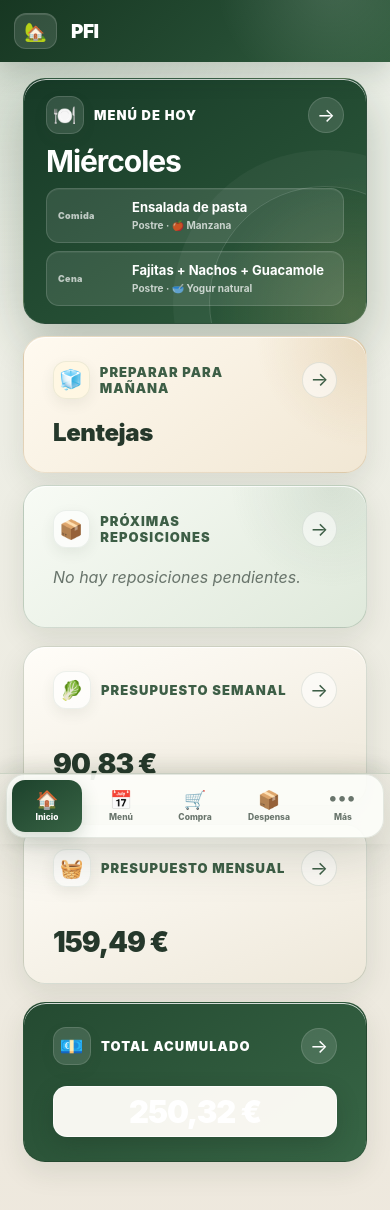
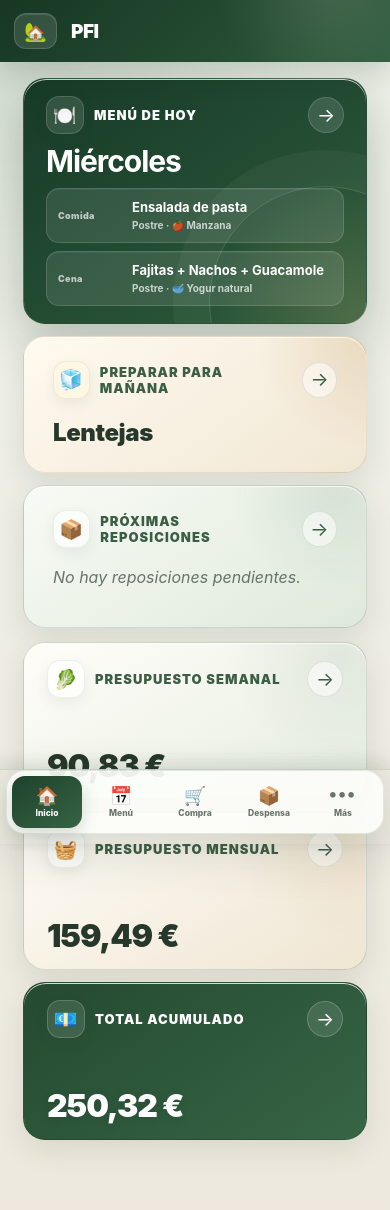
Before and after one commit to adrianezq-lang/pfi-planificador-familiar, a React (Vite) app: page / in a window 390 px wide. Shown: the top 1210 px of the page. Built offline with nearby package versions, Linux system fonts and the light colour scheme.

Commit message:
fix: pulir PFI móvil a partir de capturas reales
Corrige contraste de Total acumulado, compacta presupuestos y Compra, reinicia scroll al navegar y amplía la zona segura de la barra inferior.

```diff
--- a/src/App.tsx
+++ b/src/App.tsx
@@ -6,6 +6,7 @@ import './styles/premium-modern.css';
 import './styles/premium-navigation.css';
 import './styles/premium-final.css';
 import './styles/pro-product.css';
+import './styles/mobile-visual-fixes.css';
 import BottomNav from './components/NavegacionInferior';
 import NavegacionRecetario from './components/NavegacionRecetario';
 import ContextoFamiliar from './components/ContextoFamiliar';
@@ -53,6 +54,10 @@ function App() {
     (destino: Pantalla) => startTransition(() => setPantalla(destino)),
     [],
   );
+
+  useEffect(() => {
+    window.scrollTo({ top: 0, left: 0, behavior: 'auto' });
+  }, [pantalla]);
 
   const menusSemanasCompra = useMemo(
     () => planMensual.map((semana) => menuEfectivoSemana(semana, excepciones)),
--- /dev/null
+++ b/src/styles/mobile-visual-fixes.css
@@ -0,0 +1,157 @@
+/* Ajustes derivados de revisión visual en móvil real.
+   Mantienen el lenguaje pro, mejoran contraste y reducen scroll innecesario. */
+
+/* El total acumulado nunca debe quedar blanco sobre una pastilla clara. */
+.budget-card--total .budget-amount {
+  width: auto !important;
+  max-width: none !important;
+  padding: 0 !important;
+  border: 0 !important;
+  border-radius: 0 !important;
+  background: transparent !important;
+  box-shadow: none !important;
+  color: #ffffff !important;
+  text-align: left !important;
+  text-shadow: 0 1px 8px rgba(0, 0, 0, 0.12);
+}
+
+.budget-card--total .home-card__icon,
+.budget-card--total .home-card__arrow {
+  border-color: rgba(255, 255, 255, 0.18) !important;
+  background: rgba(255, 255, 255, 0.11) !important;
+}
+
+/* Presupuestos con identidad visual distinta sin perder sobriedad. */
+.budget-grid > .budget-card:not(.budget-card--total):first-child {
+  background:
+    radial-gradient(circle at 92% 8%, rgba(82, 116, 90, 0.10), transparent 32%),
+    linear-gradient(150deg, #fffdf8, #e6eee2) !important;
+}
+
+.budget-grid > .budget-card:not(.budget-card--total):nth-child(2) {
+  background:
+    radial-gradient(circle at 92% 8%, rgba(183, 138, 69, 0.12), transparent 32%),
+    linear-gradient(150deg, #fffdf8, #efe5d2) !important;
+}
+
+@media (max-width: 720px) {
+  /* Más contenido útil por pantalla: las tarjetas de presupuesto eran demasiado altas. */
+  .home-page {
+    padding-bottom: calc(148px + env(safe-area-inset-bottom)) !important;
+  }
+
+  .budget-grid {
+    gap: 12px !important;
+    margin-top: 14px !important;
+  }
+
+  .budget-card.pfi-card {
+    min-height: 0 !important;
+  }
+
+  .budget-card .home-card__body {
+    min-height: 164px !important;
+    display: flex !important;
+    flex-direction: column;
+    padding: 18px 20px !important;
+  }
+
+  .budget-card .home-card__top {
+    margin-bottom: 24px !important;
+  }
+
+  .budget-card .budget-amount {
+    margin-top: auto !important;
+    font-size: clamp(32px, 8vw, 38px) !important;
+    line-height: 1 !important;
+  }
+
+  .budget-card--total .home-card__body {
+    min-height: 164px !important;
+  }
+
+  /* Compra: compacta el resumen sin perder información ni tamaño táctil. */
+  .compra-page--modern,
+  .menu-page--modern {
+    padding-bottom: calc(164px + env(safe-area-inset-bottom)) !important;
+  }
+
+  .modern-shopping-toolbar {
+    padding: 10px !important;
+  }
+
+  .modern-segmented-control > button {
+    min-height: 54px !important;
+    padding: 9px 11px !important;
+  }
+
+  .modern-shopping-summary {
+    padding: 15px !important;
+  }
+
+  .modern-shopping-summary__top {
+    gap: 8px !important;
+  }
+
+  .modern-progress {
+    margin-top: 10px !important;
+  }
+
+  .modern-shopping-stats {
+    gap: 7px !important;
+    margin-top: 10px !important;
+  }
+
+  .modern-shopping-stats > div {
+    padding: 9px 7px !important;
+    border-radius: 13px !important;
+  }
+
+  .modern-shopping-stats strong {
+    font-size: 18px !important;
+  }
+
+  .modern-shopping-actions {
+    gap: 9px !important;
+    margin-top: 11px !important;
+    padding-top: 11px !important;
+  }
+
+  .modern-shopping-actions > div:first-child small {
+    line-height: 1.35;
+  }
+
+  .modern-shopping-actions > div:last-child {
+    gap: 7px !important;
+  }
+
+  .modern-shopping-actions .modern-button {
+    min-height: 44px !important;
+  }
+
+  .modern-manual-shopping,
+  .modern-covered-card {
+    margin-top: 12px !important;
+  }
+
+  /* La barra fija tiene zona segura propia y el contenido puede pasar completamente por encima. */
+  .bottom-nav {
+    padding-bottom: max(10px, env(safe-area-inset-bottom)) !important;
+  }
+}
+
+@media (max-width: 430px) {
+  .budget-card .home-card__body,
+  .budget-card--total .home-card__body {
+    min-height: 154px !important;
+    padding: 16px 17px !important;
+  }
+
+  .budget-card .home-card__top {
+    margin-bottom: 18px !important;
+  }
+
+  .modern-shopping-summary {
+    padding: 14px !important;
+  }
+}
```
Also changed, not shown: scripts/probar-pro-v0935.mjs (+14 -1 lines).
